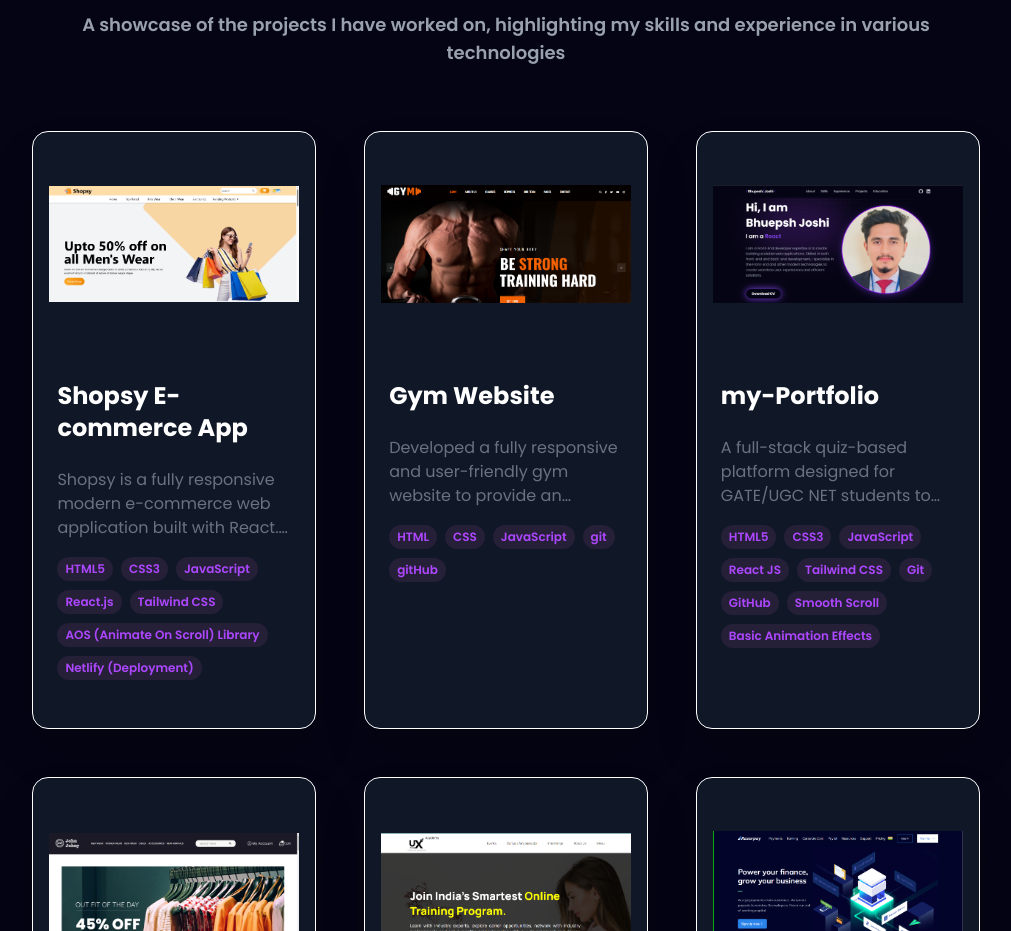
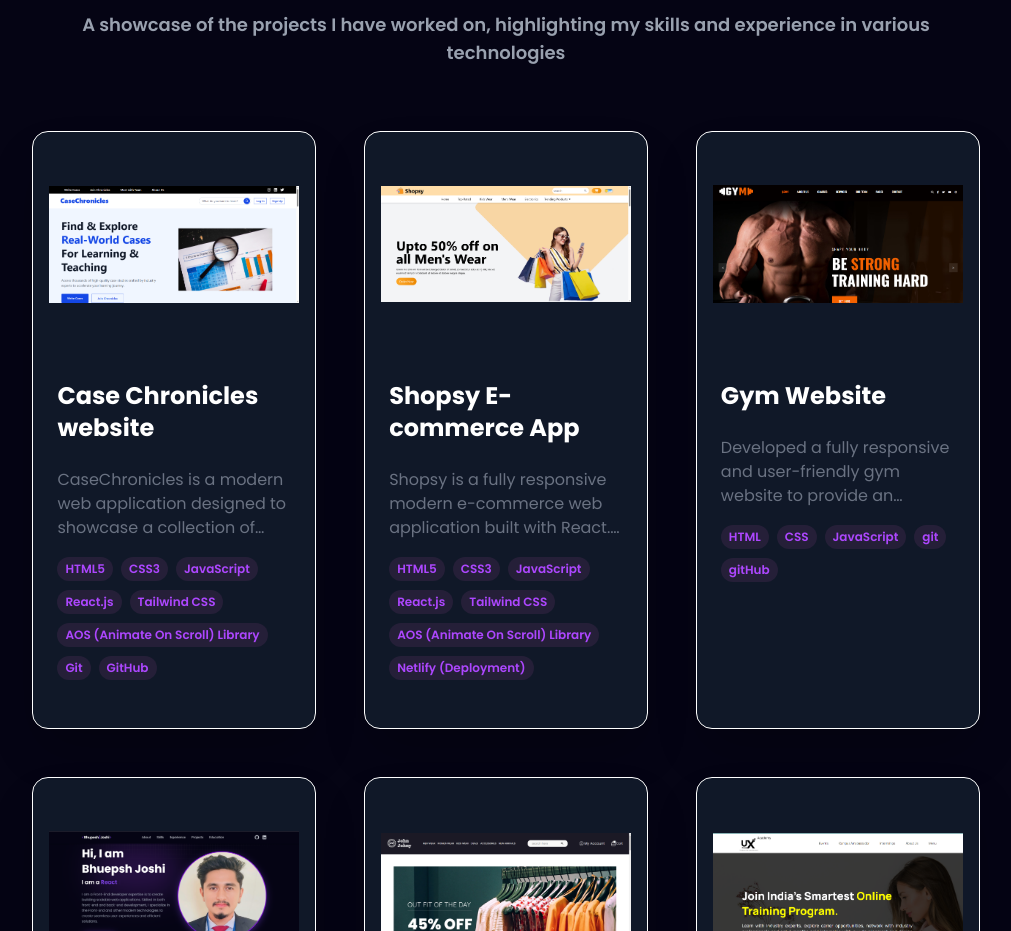
Before and after one commit to Bhupesh-joshi/my-portfolio, a React (Vite) app: page / in a window 1280 px wide. Shown: the part 3280-4211 px from the top of the page, without its empty margins (134-1145 px from the left). Built offline with nearby package versions, Linux system fonts and the light colour scheme; a web font is replaced by a local one.

Commit message:
adding caseChronicles project

```diff
--- a/src/constants.js
+++ b/src/constants.js
@@ -26,6 +26,7 @@ import icfaiLogo from './assets/education_logo/icfai_logo.png';
 import dbitLogo from './assets/education_logo/dbit.jpeg';
 
 // Project Section Logo's
+import caseChroniclesLogo from './assets/work_logo/caseCroniclesLogo.png'
 import shopsyLogo from './assets/work_logo/shopsy.png'
 import gymWebsiteLogo from './assets/work_logo/gymWebsite.png';
 import newPortfolioLogo from './assets/work_logo/newPortfolio.png';
@@ -139,6 +140,16 @@ export const education = [
 export const projects = [
     {
         id: 0,
+        title: "Case Chronicles website",
+        description:
+            "CaseChronicles is a modern web application designed to showcase a collection of legal case studies in a clean and organized format. The platform is built using ReactJS and Tailwind CSS and features smooth navigation, animated transitions using AOS (Animate On Scroll), and a responsive layout. It helps users explore different legal case categories with a professional UI, making it ideal for law students and researchers.",
+        image: caseChroniclesLogo,
+        tags: ["HTML5", "CSS3", "JavaScript", "React.js", "Tailwind CSS", "AOS (Animate On Scroll) Library", "Git", "GitHub"],
+        github: "https://github.com/Bhupesh-joshi/CaseChronicles-app",
+        webapp: "https://bhupesh-joshi.github.io/CaseChronicles-app/",
+    },
+    {
+        id: 1,
         title: "Shopsy E-commerce App",
         description:
             "Shopsy is a fully responsive modern e-commerce web application built with React.js and Tailwind CSS. It features a clean UI, animated scroll effects using AOS library, and supports Dark Mode for a better user experience. Users can browse product categories, view deals, and enjoy smooth navigation across all devices. The project is deployed using Netlify.",
@@ -148,7 +159,7 @@ export const projects = [
         webapp: "https://shopsy-e-commerce-app.netlify.app/",
     },
     {
-        id: 1,
+        id: 2,
         title: "Gym Website",
         description:
             "Developed a fully responsive and user-friendly gym website to provide an engaging experience for fitness enthusiasts. Interactive Navigation Bar – Smooth & dynamic navigation with an active state indicator. Modern UI/UX Design – Clean and visually appealing layout with a dark theme. Font Awesome Icons – Enhanced visual elements for social media & search.",
@@ -158,7 +169,7 @@ export const projects = [
         webapp: "https://bhupesh-joshi.github.io/gym-website/index.html",
     },
     {
-        id: 2,
+        id: 3,
         title: "my-Portfolio",
         description:
             "A full-stack quiz-based platform designed for GATE/UGC NET students to practice previous year questions and create customized tests. The platform offers comprehensive profile stats and detailed results, helping students track and improve their preparation journey effectively.",
@@ -168,7 +179,7 @@ export const projects = [
         webapp: "https://bhupesh-joshi.github.io/my-portfolio/",
     },
     {
-        id: 3,
+        id: 4,
         title: "E-Commerce Website",
         description:
             "I have worked with some pages such as, News Page, Product description page, Checkout p-1, Checkout p-2, Checkout p-2 -1, Discount, Wish list, My Profile, order Placed, Contact us, FAQ’s, Order returned, Saved Address, Order Cancellation Page, added all the pages in the single Application, every page is Responsive for every device.",
@@ -178,7 +189,7 @@ export const projects = [
         webapp: "https://bhupesh-joshi.github.io/ECommerceWebsite/",
     },
     {
-        id: 4,
+        id: 5,
         title: "Ux-ProdX Website",
         description:
             "An efficient and customizable NPM package for validating email addresses. Built using React.js and Node.js, it provides robust validation features to help developers ensure that email inputs meet required formats and standards.",
@@ -188,7 +199,7 @@ export const projects = [
         webapp: "https://bhupesh-joshi.github.io/UXProdXwebsite/",
     },
     {
-        id: 5,
+        id: 6,
         title: "RazorPay Landing Page",
         description:
             "Developed a fully responsive and visually appealing Razorpay landing page clone using HTML, CSS, and Tailwind CSS. Recreated key UI elements like the navbar, hero section, features, and testimonial sections with pixel-perfect design. Focused on performance optimization and mobile-first responsiveness to ensure a seamless user experience across all devices.",
@@ -198,7 +209,7 @@ export const projects = [
         webapp: "https://bhupesh-joshi.github.io/Razorpay-clone/",
     },
     {
-        id: 6,
+        id: 7,
         title: "old-Portfolio",
         description:
             "The official website for Webverse Digital, a creative digital marketing agency. Built using HTML, CSS, and JavaScript, it features visually appealing animations and a clean design to showcase the agency's services.",
@@ -208,7 +219,7 @@ export const projects = [
         webapp: "https://bhupesh-joshi.github.io/portfolio",
     },
     {
-        id: 7,
+        id: 8,
         title: "GDP Collage Website",
         description:
             "Built a clean, responsive college website for GPD College using HTML, CSS, and JavaScript. The site includes structured sections like home, about, courses, and contact, offering intuitive navigation. This project highlights the ability to convert static content into a functional and user-friendly interface for educational institutions.",
@@ -218,7 +229,7 @@ export const projects = [
         webapp: "https://bhupesh-joshi.github.io/GPDCollegeWebsite/",
     },
     {
-        id: 8,
+        id: 9,
         title: "React Basic Website",
         description:
             "Created a responsive portfolio to display multiple web development projects using HTML, CSS, and JavaScript. Designed a clean layout with intuitive navigation and project previews. Demonstrates strong front-end skills and a keen sense of presentation.",
@@ -228,7 +239,7 @@ export const projects = [
         webapp: "https://bhupesh-joshi.github.io/Projects/",
     },
     {
-        id: 9,
+        id: 10,
         title: "Modern Chair Project",
         description:
             "Built a sleek, modern product landing page for a designer chair using HTML, CSS, and JavaScript. Focused on clean UI, smooth layout, and responsive design for all screen sizes. Highlights product presentation and front-end styling skills.",
@@ -238,7 +249,7 @@ export const projects = [
         webapp: "https://bhupesh-joshi.github.io/modern-chair-project/",
     },
     {
-        id: 10,
+        id: 11,
         title: "Image Gallery",
         description:
             "Built a sleek, modern product landing page for a designer chair using HTML, CSS, and JavaScript. Focused on clean UI, smooth layout, and responsive design for all screen sizes. Highlights product presentation and front-end styling skills.",
```
Also changed, not shown: src/assets/work_logo/caseCroniclesLogo.png (added).
